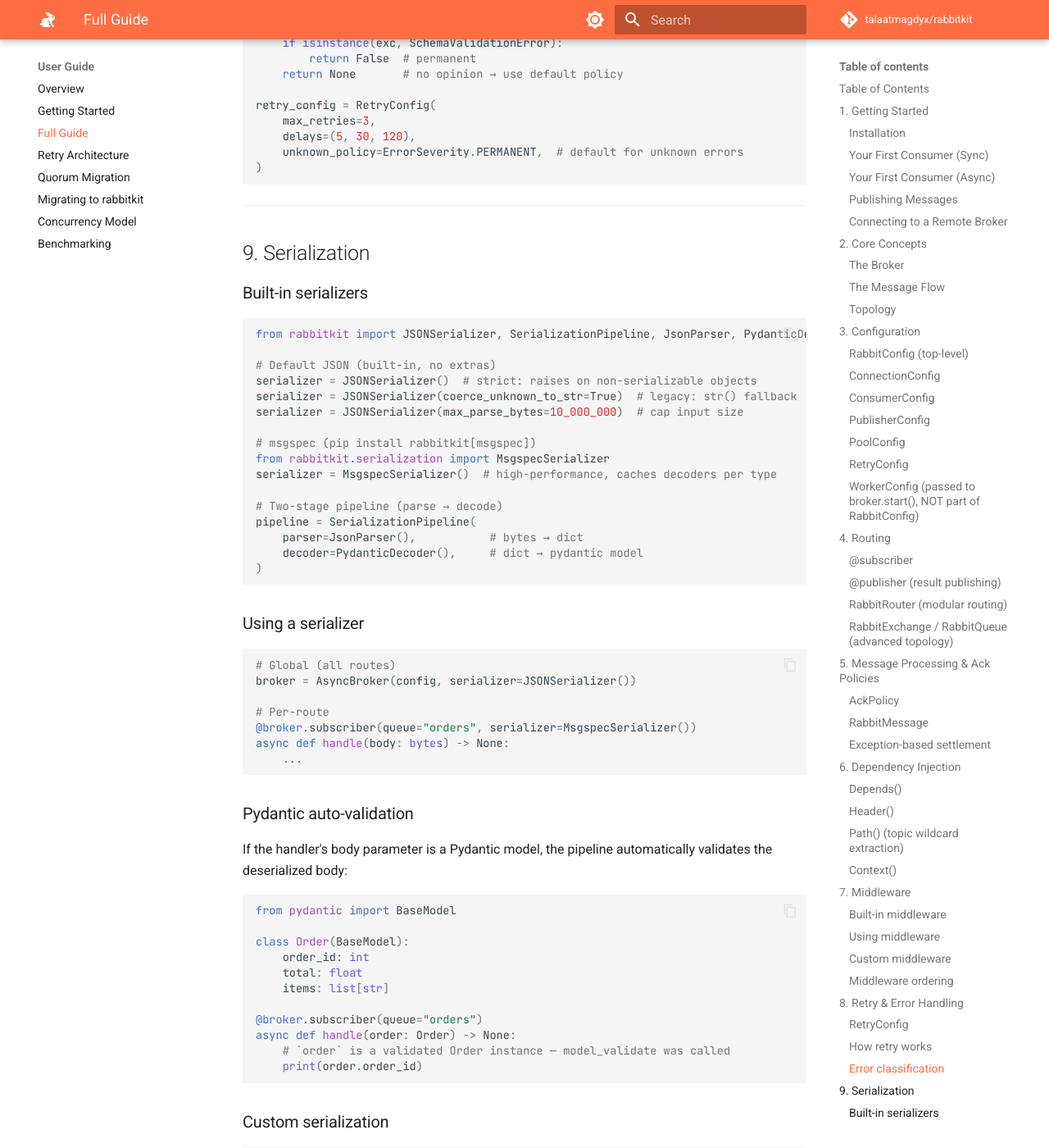
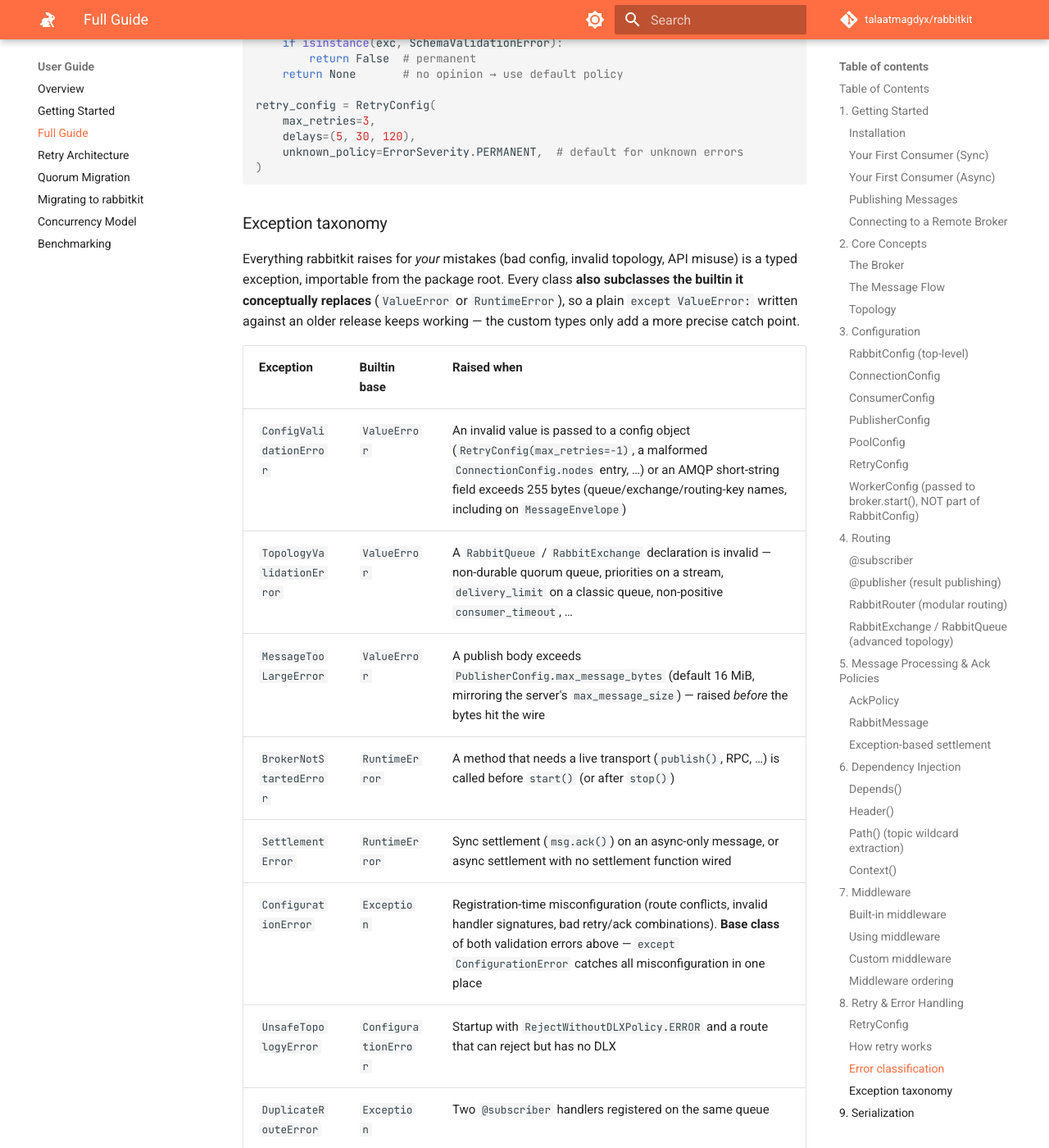
Before and after one commit to talaatmagdyx/rabbitkit, an MkDocs documentation site: the page built from docs/guide/full-guide.md, in a window 1280 px wide and 1400 px high, scrolled down 18559 px. Shown: the whole window at 82% size. Built offline with MkDocs 1.6.1 and Material for MkDocs 9.7.7, drawn with Linux system fonts in a browser that asks for light colours; comment, search, counter and statistics services are not loaded; some of the changed text lies outside the part shown.

Commit message:
docs(errors): document the exception taxonomy everywhere it belongs
- Full Guide: new "Exception taxonomy" section in the Retry & Error
  Handling chapter — table of every public exception (what it inherits,
  when it's raised), catch patterns (precise / ConfigurationError-broad /
  legacy builtin), and the boundary with the handler-time classification
  system and feature-specific errors.
- API reference (Core Internals): dedicated Exceptions block rendering
  all eleven public exception classes via mkdocstrings, including
  SettlementError at its canonical core.message path.
- Stability policy: exception taxonomy added to the Stable Core table,
  explicitly freezing the ValueError/RuntimeError dual inheritance as
  part of the contract rather than an implementation detail.
- README: failure-modes table row for caller-side mistakes raising
  typed exceptions.

````diff
--- a/docs/guide/full-guide.md
+++ b/docs/guide/full-guide.md
@@ -782,6 +782,64 @@ retry_config = RetryConfig(
     unknown_policy=ErrorSeverity.PERMANENT,  # default for unknown errors
 )
 ```
+
+### Exception taxonomy
+
+Everything rabbitkit raises for *your* mistakes (bad config, invalid
+topology, API misuse) is a typed exception, importable from the package
+root. Every class **also subclasses the builtin it conceptually replaces**
+(`ValueError` or `RuntimeError`), so a plain `except ValueError:` written
+against an older release keeps working — the custom types only add a more
+precise catch point.
+
+| Exception | Builtin base | Raised when |
+|---|---|---|
+| `ConfigValidationError` | `ValueError` | An invalid value is passed to a config object (`RetryConfig(max_retries=-1)`, a malformed `ConnectionConfig.nodes` entry, …) or an AMQP short-string field exceeds 255 bytes (queue/exchange/routing-key names, including on `MessageEnvelope`) |
+| `TopologyValidationError` | `ValueError` | A `RabbitQueue` / `RabbitExchange` declaration is invalid — non-durable quorum queue, priorities on a stream, `delivery_limit` on a classic queue, non-positive `consumer_timeout`, … |
+| `MessageTooLargeError` | `ValueError` | A publish body exceeds `PublisherConfig.max_message_bytes` (default 16 MiB, mirroring the server's `max_message_size`) — raised *before* the bytes hit the wire |
+| `BrokerNotStartedError` | `RuntimeError` | A method that needs a live transport (`publish()`, RPC, …) is called before `start()` (or after `stop()`) |
+| `SettlementError` | `RuntimeError` | Sync settlement (`msg.ack()`) on an async-only message, or async settlement with no settlement function wired |
+| `ConfigurationError` | `Exception` | Registration-time misconfiguration (route conflicts, invalid handler signatures, bad retry/ack combinations). **Base class** of both validation errors above — `except ConfigurationError` catches all misconfiguration in one place |
+| `UnsafeTopologyError` | `ConfigurationError` | Startup with `RejectWithoutDLXPolicy.ERROR` and a route that can reject but has no DLX |
+| `DuplicateRouteError` | `Exception` | Two `@subscriber` handlers registered on the same queue |
+| `MissingDependencyError` | `Exception` | A required DI marker (`Header()`/`Path()`/`Context()`) has no value and no default (classified PERMANENT → DLQ) |
+| `BackpressureError` | `Exception` | Publish blocked by `FlowController` with `on_blocked="raise"` |
+| `PublishError` | `Exception` | Opt-in: `PublishOutcome.raise_for_status()` on a failed publish |
+
+```python
+from rabbitkit import (
+    BrokerNotStartedError,
+    ConfigurationError,
+    ConfigValidationError,
+    MessageTooLargeError,
+    TopologyValidationError,
+)
+
+# Catch precisely...
+try:
+    queue = RabbitQueue(name="orders", queue_type=QueueType.QUORUM, durable=False)
+except TopologyValidationError as exc:
+    ...  # "Quorum queues must be durable"
+
+# ...or broadly: both validation errors ARE ConfigurationErrors
+try:
+    config = build_my_config()
+except ConfigurationError:
+    ...  # any rabbitkit misconfiguration, wherever it was detected
+
+# ...and legacy catches still work (dual inheritance):
+try:
+    broker.publish(envelope)      # 20 MiB body
+except ValueError:                # MessageTooLargeError is a ValueError
+    ...
+```
+
+Handler-time errors (what happens when *message processing* fails) are a
+different axis — that's the error *classification* system above
+(`TRANSIENT` → retry, `PERMANENT` → DLQ). Feature-specific errors live
+with their feature: `RPCTimeoutError`, `ReplyTooLargeError`,
+`HandlerTimeoutError`, `InvalidSignatureError`,
+`CircuitBreakerOpenError`.
 
 ---
 
````
Also changed, not shown: CHANGELOG.md (+6 -1 lines), README.md (+1 -0 lines), docs/api/core.md (+19 -2 lines), docs/stability-policy.md (+1 -0 lines).
